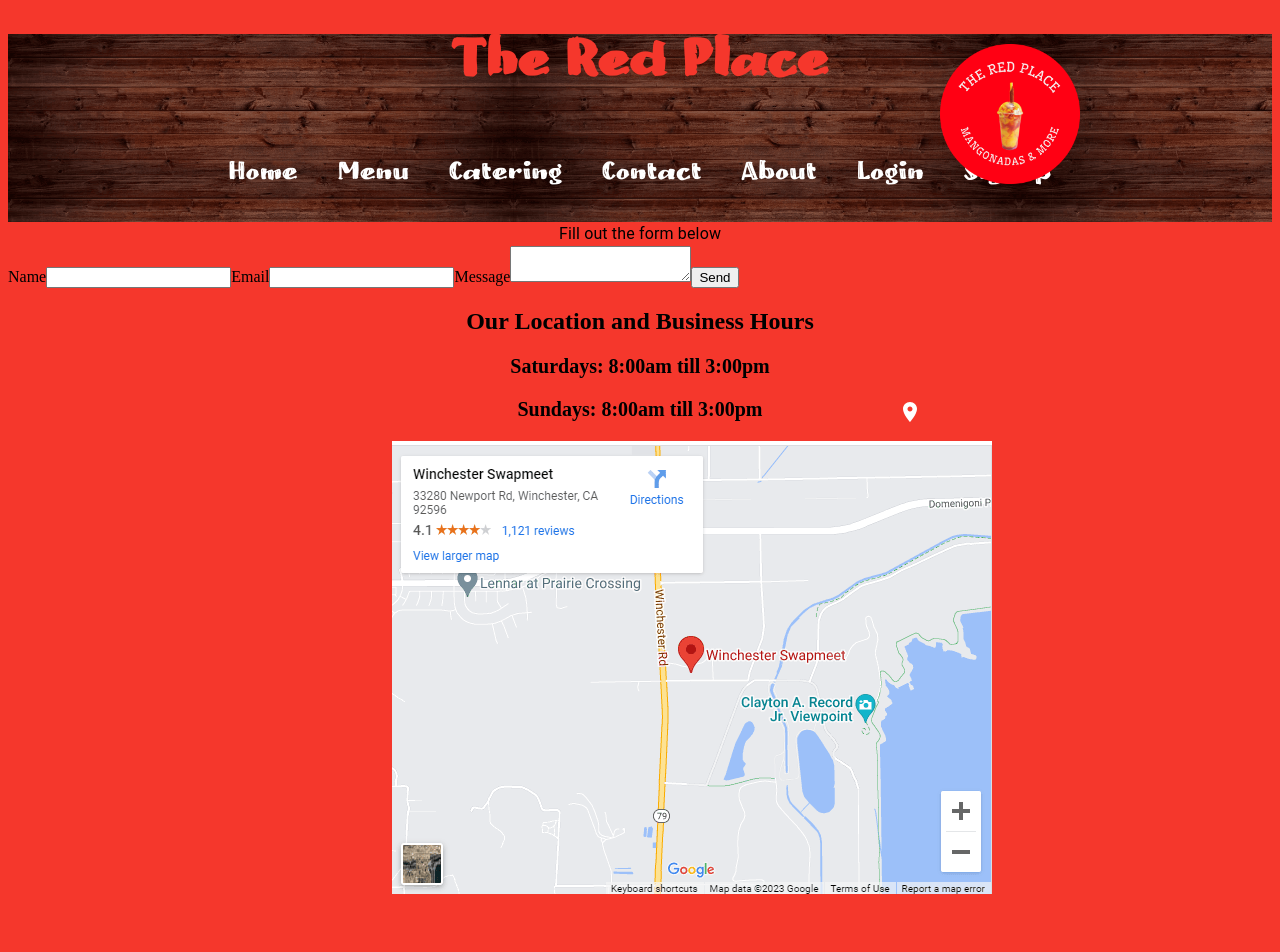
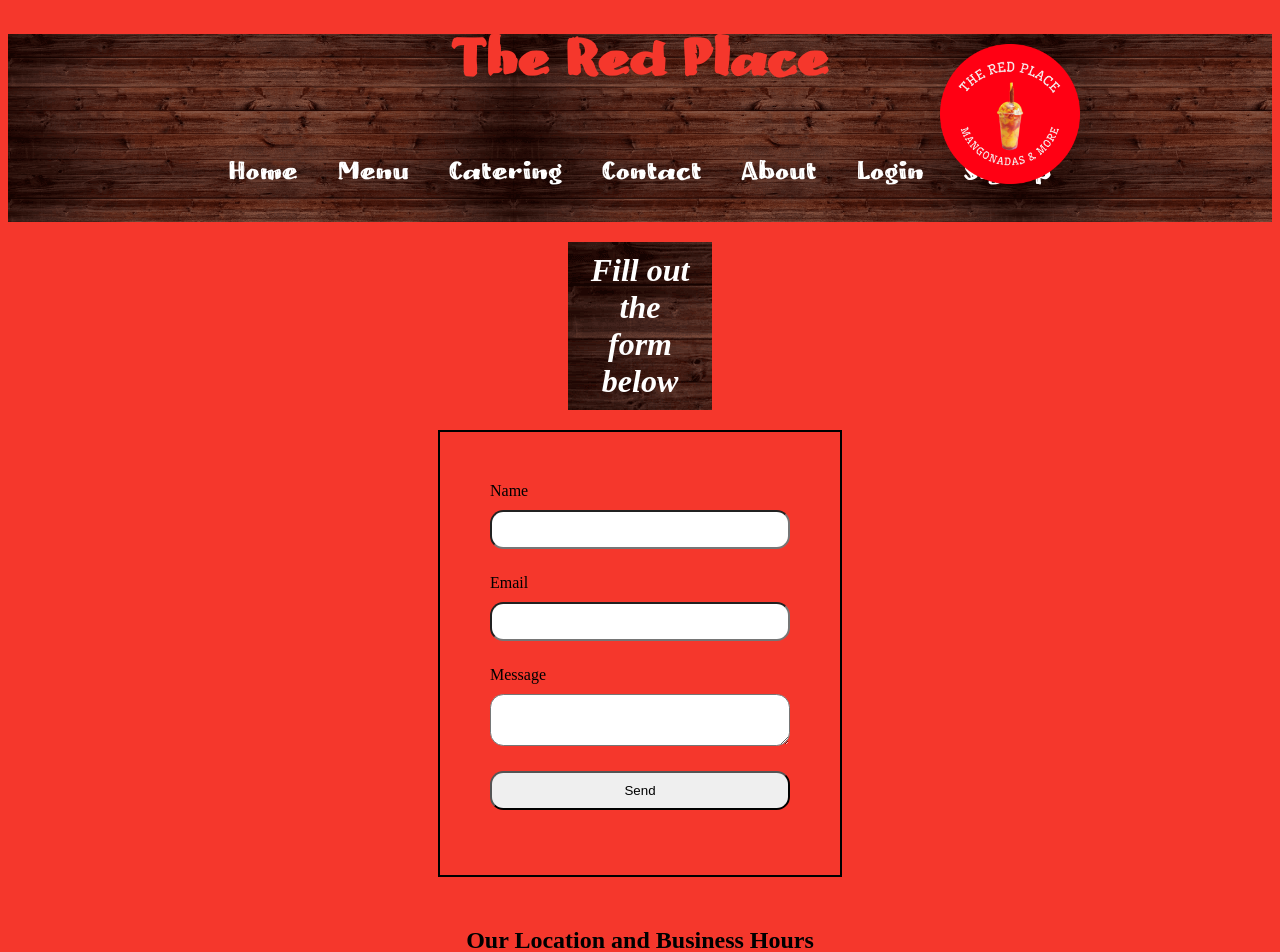
Before and after one commit to jhlynn95/The-Red-Place, a React (Create React App) app in the folder client/: page /contact in a window 1280 px wide. Shown: the top 952 px of the page. Built offline with nearby package versions, Linux system fonts and the light colour scheme.

Commit message:
styled contact form

```diff
--- a/client/src/components/ContactUs.js
+++ b/client/src/components/ContactUs.js
@@ -16,7 +16,8 @@
   };
 
   return (
-    <form ref={form} onSubmit={sendEmail}>
+    <div className='contactUs'>
+    <form className='form1' ref={form} onSubmit={sendEmail}>
       <label>Name</label>
       <input type="text" name="user_name" />
       <label>Email</label>
@@ -25,5 +26,6 @@
       <textarea name="message" />
       <input type="submit" value="Send" />
     </form>
+    </div>
   );
 };
--- a/client/src/pages/Contact.js
+++ b/client/src/pages/Contact.js
@@ -1,16 +1,16 @@
 import React from 'react';
-import PlaceIcon from '@mui/icons-material/Place';
+// import PlaceIcon from '@mui/icons-material/Place';
 import Winchester from '../imgs/Winchester.png';
-import { Typography, } from '@mui/material';
+// import { Typography, } from '@mui/material';
 import '../styles/Contact.css';
 import { ContactUs } from '../components/ContactUs';
 
 function Contact() {
   return (
     <div ClassName="App">
-      <Typography gutterButton varient="h1" align="center">
+      <h1 className='forms'>
         Fill out the form below
-      </Typography>
+      </h1>
       <ContactUs/>
       {/* <Card style= {{maxWidth: 450, margin: "0 auto", padding: "20px 5px"}}>
         <CardContent>
@@ -44,8 +44,8 @@
       <h2 className='location'> Our Location and Business Hours </h2>
       <p className='hours'> Saturdays: 8:00am till 3:00pm </p>
       <p className='hours'> Sundays: 8:00am till 3:00pm </p>
-      <PlaceIcon className='placeIcon' onClick={event => window.location.href='https://goo.gl/maps/1jRJu99o8sjmXKUKA'} />
-      <img className='winchesterimg' src={Winchester} alt='location' />
+      {/* <PlaceIcon className='placeIcon' onClick={event => window.location.href='https://goo.gl/maps/1jRJu99o8sjmXKUKA'} /> */}
+      <a href='https://goo.gl/maps/1jRJu99o8sjmXKUKA'><img className='winchesterimg' src={Winchester} alt='location' /></a>
     </div>
   );
 }
--- a/client/src/styles/Contact.css
+++ b/client/src/styles/Contact.css
@@ -8,7 +8,7 @@
     font-weight: bold;
 }
 
-.placeIcon {
+/* .placeIcon {
     position: relative;
     bottom: 470px;
     left: 890px;
@@ -19,9 +19,41 @@
 .placeIcon:hover {
     transition: 0.5s ease;
     color: black;
-}
+} */
 
 .winchesterimg {
     position: relative;
-    left: 28.5%;
+    left: 31%;
 }
+
+.contactUs {
+    display: flex;
+    justify-content: center;
+    align-items: center;
+    margin-bottom: 50px;
+    flex-direction: column;
+}
+
+.contactUs input, textarea {
+    border-radius: 1em;
+    padding: 10px;
+    margin-bottom: 15px;
+}
+
+.forms {
+    text-align: center;
+    background-image: url("../imgs//wood\ background.png");
+    color: white;
+    padding: 10px 20px;
+    margin: 20px 560px;
+    font-style: italic;
+}
+
+.form1 {
+    display: flex;
+    flex-direction: column;
+    gap: 10px;
+    width: 300px;
+    padding: 50px;
+    border: 2px solid black;
+}
--- a/client/src/styles/Login.css
+++ b/client/src/styles/Login.css
@@ -10,7 +10,7 @@
     text-align: center;
     background-image: url("../imgs//wood\ background.png");
     color: white;
-    padding: 10px 150px;
+    padding: 10px 80px;
     font-style: italic;
 }
 
```
